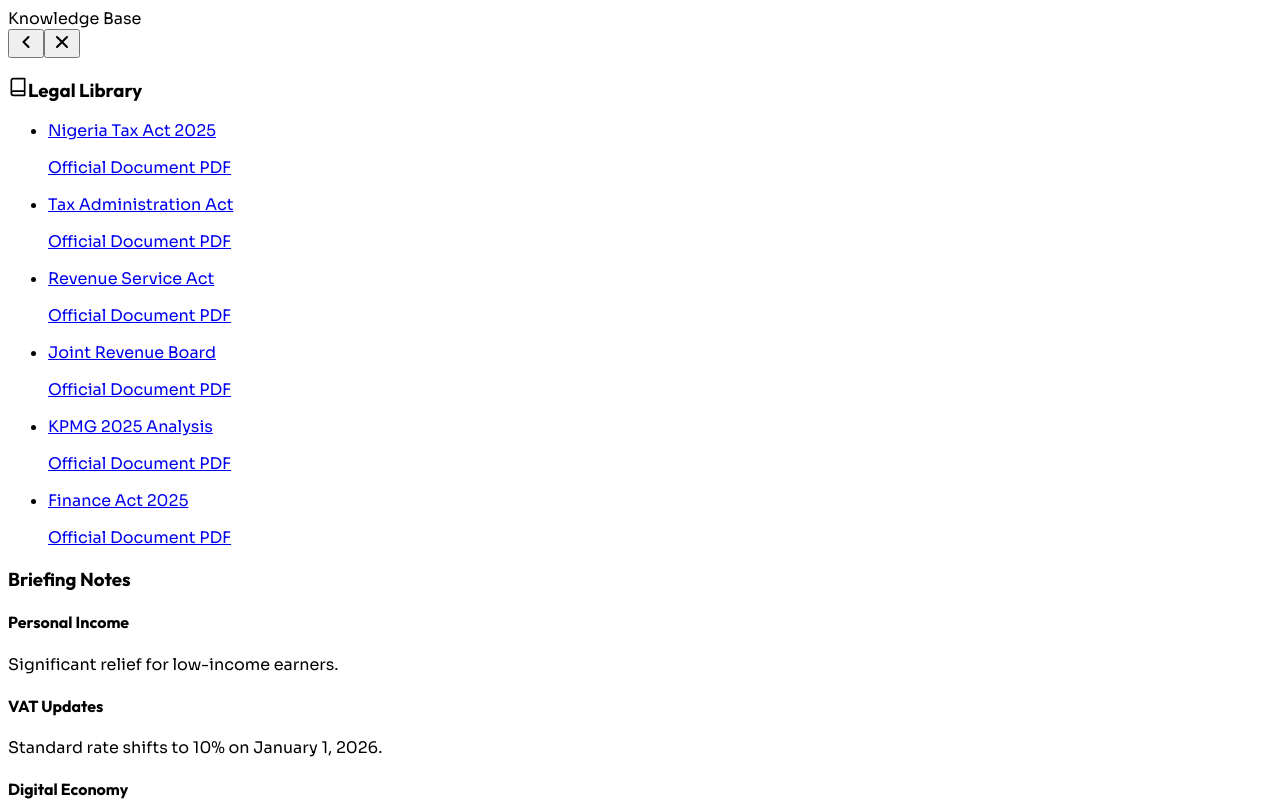
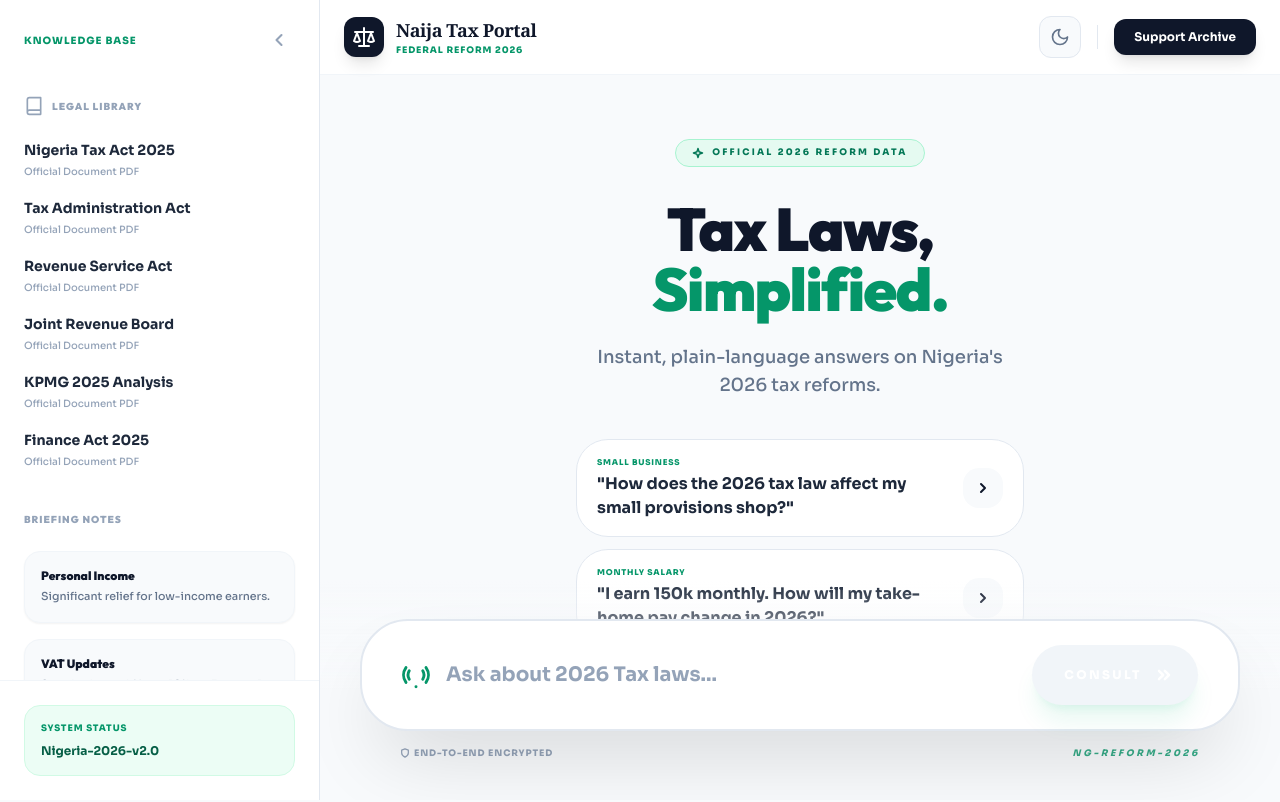
Before and after one commit to lankyjo/Tax-Informant, a React (Vite) app: page / in a window 1280 px wide. Shown: the top 802 px of the page. Built offline with nearby package versions, Linux system fonts and the light colour scheme.

Commit message:
refactor: Move CSS to dedicated file
Consolidates all CSS styles, including Tailwind directives and custom animations, into `index.css`. This improves organization and maintainability.

```diff
--- /dev/null
+++ b/index.css
@@ -0,0 +1,20 @@
+@tailwind base;
+@tailwind components;
+@tailwind utilities;
+
+@layer base {
+  body {
+    @apply antialiased transition-colors duration-300;
+  }
+}
+
+@layer components {
+  .animate-modern-fade {
+    animation: fadeInScale 0.6s cubic-bezier(0.16, 1, 0.3, 1) forwards;
+  }
+}
+
+@keyframes fadeInScale {
+  from { opacity: 0; transform: scale(0.98) translateY(10px); }
+  to { opacity: 1; transform: scale(1) translateY(0); }
+}
--- a/index.html
+++ b/index.html
@@ -1,4 +1,3 @@
-
 <!DOCTYPE html>
 <html lang="en" class="light">
 <head>
@@ -13,19 +12,11 @@
             -webkit-tap-highlight-color: transparent;
         }
         body {
-            transition: background-color 0.4s cubic-bezier(0.4, 0, 0.2, 1), color 0.4s cubic-bezier(0.4, 0, 0.2, 1);
             font-family: 'Sora', sans-serif;
             overflow-x: hidden;
         }
         h1, h2, h3, h4 {
             font-family: 'Outfit', sans-serif;
-        }
-        @keyframes fadeInScale {
-            from { opacity: 0; transform: scale(0.98) translateY(10px); }
-            to { opacity: 1; transform: scale(1) translateY(0); }
-        }
-        .animate-modern-fade {
-            animation: fadeInScale 0.6s cubic-bezier(0.16, 1, 0.3, 1) forwards;
         }
         ::-webkit-scrollbar {
             width: 6px;
--- a/index.tsx
+++ b/index.tsx
@@ -1,7 +1,7 @@
-
 import React from 'react';
 import ReactDOM from 'react-dom/client';
 import App from './App';
+import './index.css';
 
 const rootElement = document.getElementById('root');
 if (!rootElement) {
```
